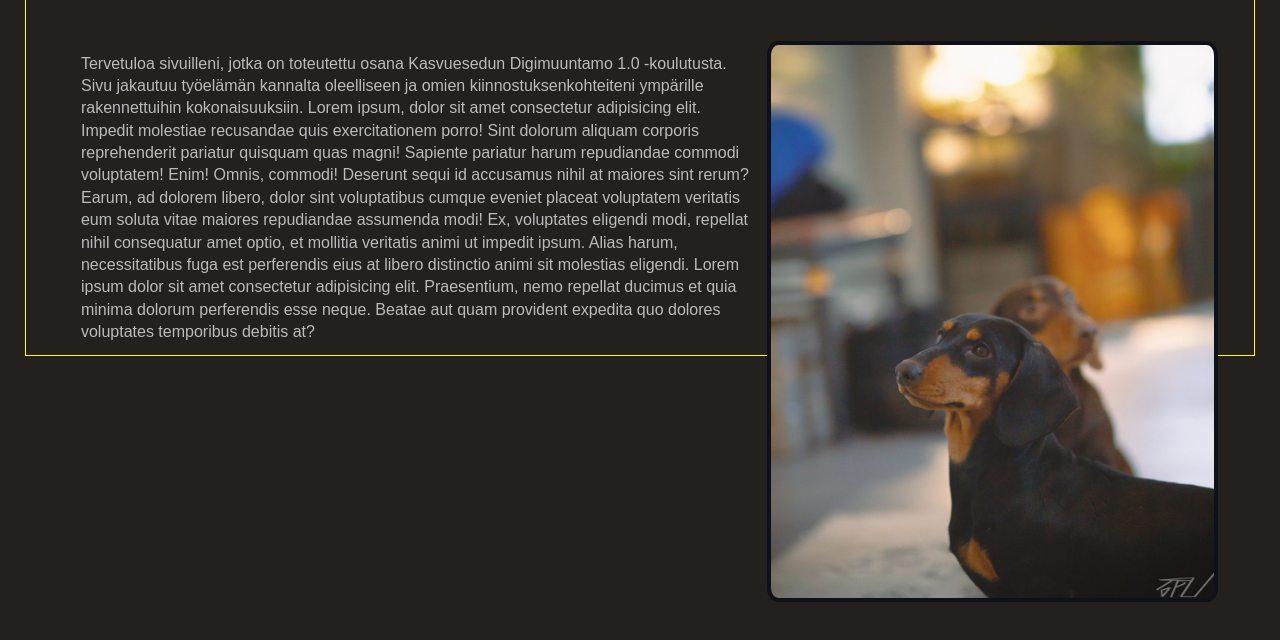
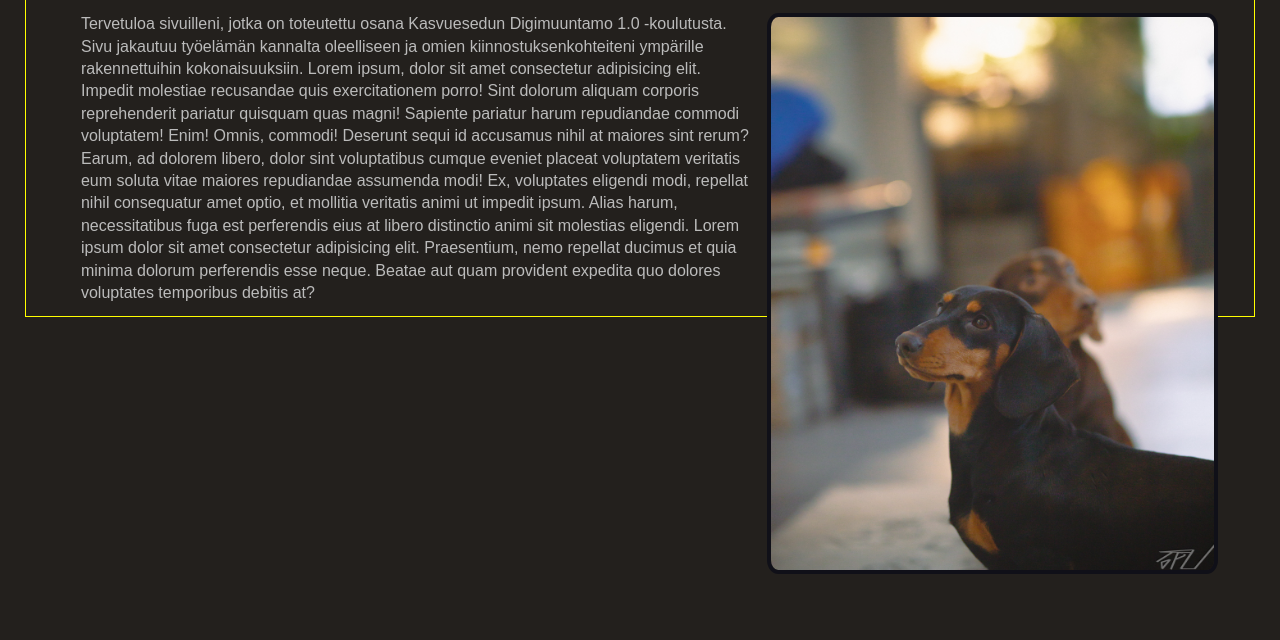
Before and after one commit to OssiPetteri/ossipetteri.github.io, a plain HTML site: page index.html in a window 1280 px wide. Shown: the part 132-772 px from the top of the page. Drawn offline with Linux system fonts and the light colour scheme.

Commit message:
nopeat tekstin asettelun tyylien muokkaukset

```diff
--- a/style.css
+++ b/style.css
@@ -36,7 +36,7 @@ iframe{
 }
 
 div{
-    padding-top: 2em;
+margin-top: 1em;
     width: 100%;
     height: 100%;
 
@@ -44,8 +44,6 @@ div{
 
 p{
     line-height: 1.4;
-    vertical-align: baseline;
-
 }
 
 button{
```
